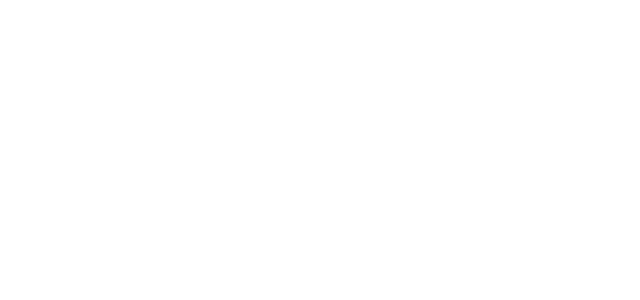
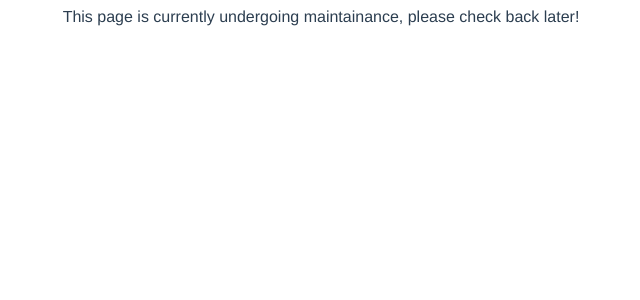
Before and after one commit to mcRobusta/libertyit-portfolio, a Vue app: page / in a window 1280 px wide. Shown: the top 300 px of the page, without its empty margins (319-959 px from the left). Built offline with nearby package versions, Linux system fonts and the light colour scheme.

Commit message:
Disabled website for temporary updates

```diff
--- a/src/App.vue
+++ b/src/App.vue
@@ -7,6 +7,7 @@
     </div>
     <router-view/>
     -->
+    This page is currently undergoing maintainance, please check back later!
   </div>
 </template>
 
```
